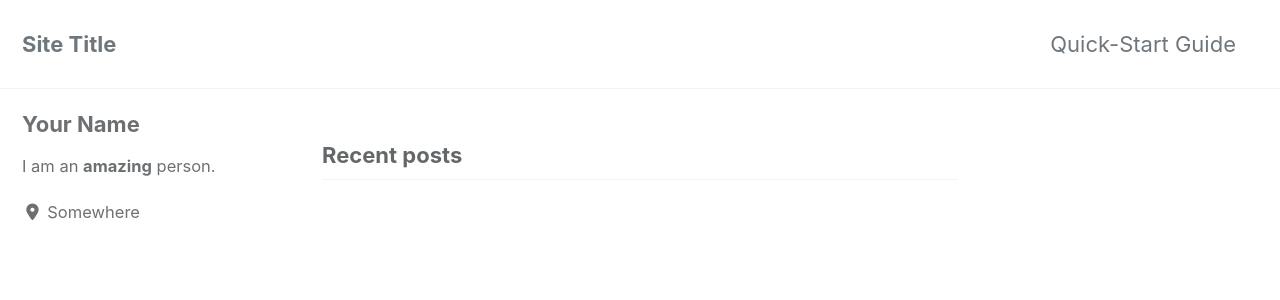
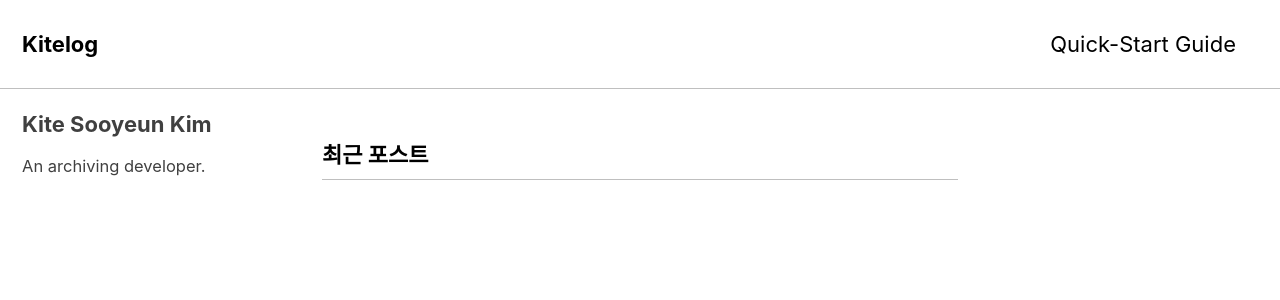
Before and after one commit to gittykite/gittykite.github.io, a Jekyll site: the page built from index.html, in a window 1280 px wide and 900 px high. Shown: the top 300 px of the window. Built offline with Jekyll 4.4.1, drawn with Linux system fonts in a browser that asks for light colours; cached includes are drawn as plain includes; nearby versions of some CDN libraries; the list of posts is cut into pages by our own code; some of the changed text lies outside the part shown.

Commit message:
configure basic settings

```diff
--- a/_config.yml
+++ b/_config.yml
@@ -12,22 +12,22 @@
 
 theme                  : "minimal-mistakes-jekyll"
 # remote_theme           : "mmistakes/minimal-mistakes"
-minimal_mistakes_skin    : "default" # "air", "aqua", "contrast", "dark", "dirt", "neon", "mint", "plum", "sunrise"
+minimal_mistakes_skin    : "contrast" # "default", "air", "aqua", "contrast", "dark", "dirt", "neon", "mint", "plum", "sunrise"
 
 # Site Settings
-locale                   : "en-US"
-title                    : "Site Title"
+locale                   : "ko-KR" #"en-US" => _data/ui-text.yml
+title                    : "Kitelog"
 title_separator          : "-"
 subtitle                 : # site tagline that appears below site title in masthead
-name                     : "Your Name"
-description              : "An amazing website."
-url                      : # the base hostname & protocol for your site e.g. "https://mmistakes.github.io"
+name                     : "Kite Sooyeun Kim"
+description              : "Log what I have learned"
+url                      : "https://gittykite.github.io/" # the base hostname & protocol
 baseurl                  : # the subpath of your site, e.g. "/blog"
-repository               : # GitHub username/repo-name e.g. "mmistakes/minimal-mistakes"
+repository               : "gittykite/gittykite.github.io" # GitHub username/repo-name e.g. "mmistakes/minimal-mistakes"
 teaser                   : # path of fallback teaser image, e.g. "/assets/images/500x300.png"
 logo                     : # path of logo image to display in the masthead, e.g. "/assets/images/88x88.png"
 masthead_title           : # overrides the website title displayed in the masthead, use " " for no title
-# breadcrumbs            : false # true, false (default)
+breadcrumbs              : true # true, false (default/beta)
 words_per_minute         : 200
 comments:
   provider               : # false (default), "disqus", "discourse", "facebook", "staticman", "staticman_v2", "utterances", "custom"
@@ -51,9 +51,9 @@ reCaptcha:
   secret                 :
 atom_feed:
   path                   : # blank (default) uses feed.xml
-search                   : # true, false (default)
+search                   : "true" # true, false (default)
 search_full_content      : # true, false (default)
-search_provider          : # lunr (default), algolia, google
+search_provider          : "lunr" # lunr (default), algolia, google
 algolia:
   application_id         : # YOUR_APPLICATION_ID
   index_name             : # YOUR_INDEX_NAME
@@ -93,10 +93,10 @@ analytics:
 
 # Site Author
 author:
-  name             : "Your Name"
+  name             : "Kite Sooyeun Kim"
   avatar           : # path of avatar image, e.g. "/assets/images/bio-photo.jpg"
-  bio              : "I am an **amazing** person."
-  location         : "Somewhere"
+  bio              : "An archiving developer."
+  location         :
   email            :
   links:
     - label: "Email"
@@ -207,9 +207,9 @@ sass:
 
 # Outputting
 permalink: /:categories/:title/
-paginate: 5 # amount of posts to show
+paginate: 10 # amount of posts to show
 paginate_path: /page:num/
-timezone: # https://en.wikipedia.org/wiki/List_of_tz_database_time_zones
+timezone: Asia/Seoul # https://en.wikipedia.org/wiki/List_of_tz_database_time_zones
 
 
 # Plugins (previously gems:)
@@ -274,7 +274,8 @@ defaults:
       type: posts
     values:
       layout: single
-      author_profile: true
+      author_profile: false
+      show_date: true
       read_time: true
       comments: # true
       share: true
```
